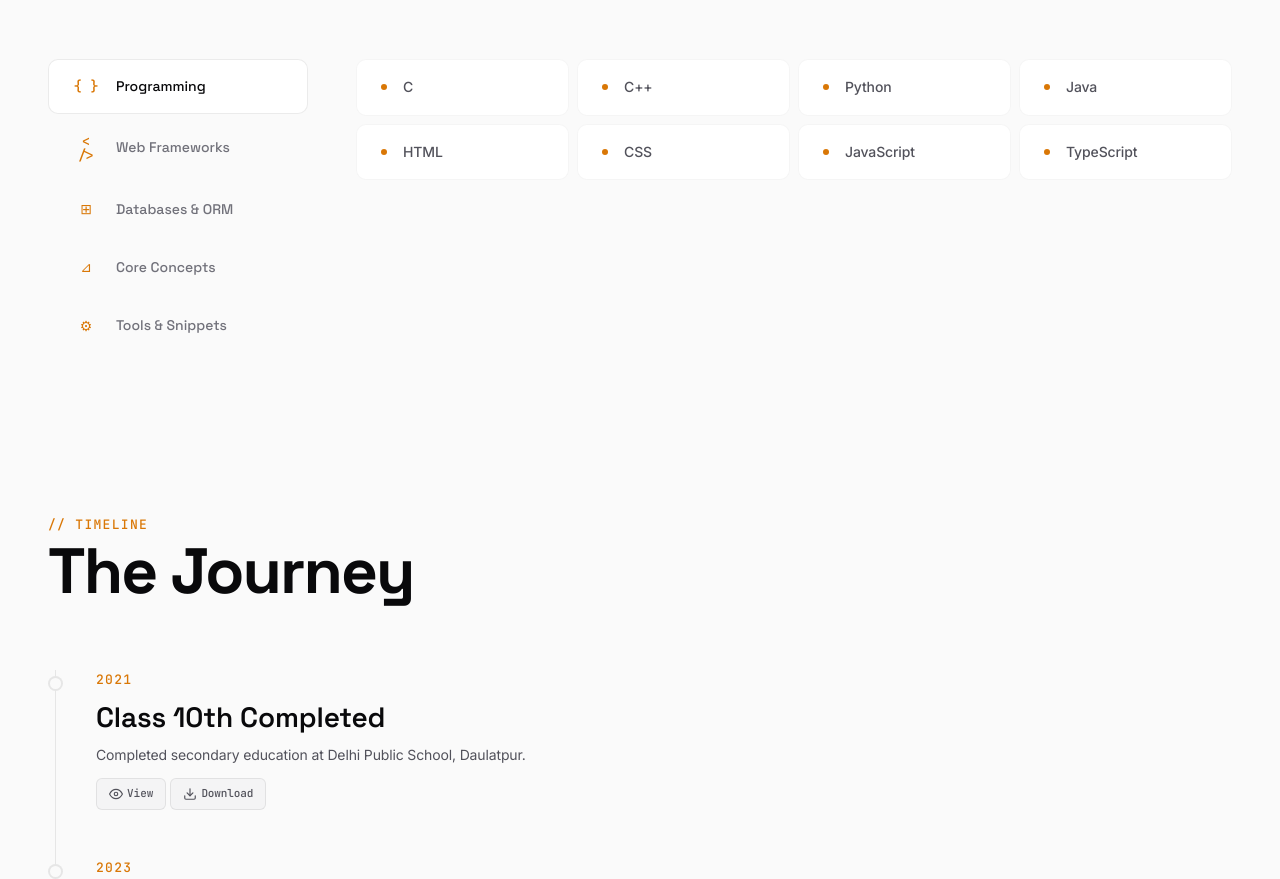
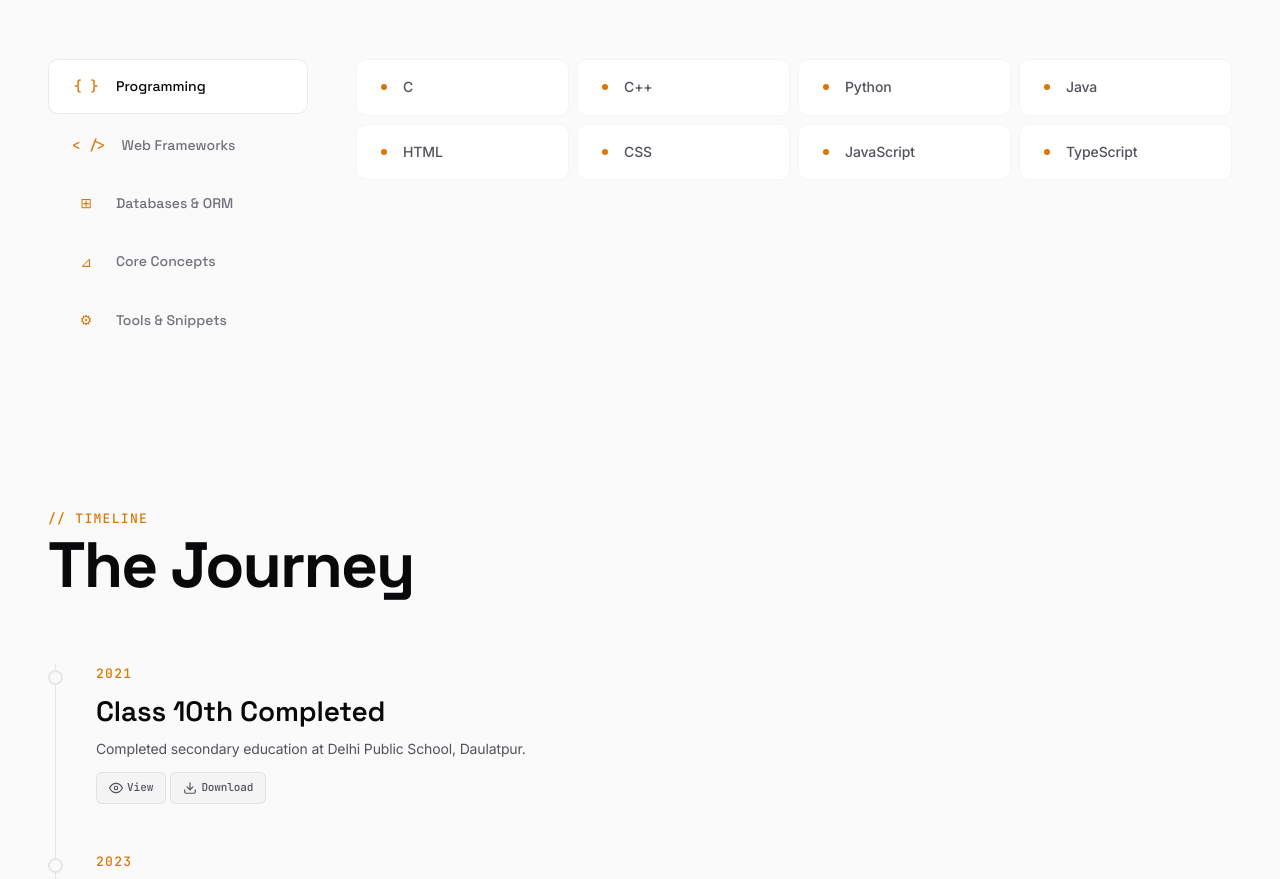
Before and after one commit to ujjwal9034/ujjwal-portfolio, a React (Vite) app: page / in a window 1280 px wide. Shown: the part 5820-6699 px from the top of the page. Built offline with nearby package versions, Linux system fonts and the light colour scheme.

Commit message:
Fix: Prevent Web Frameworks category icon from wrapping to two lines

```diff
--- a/src/components/skills/Skills.css
+++ b/src/components/skills/Skills.css
@@ -45,7 +45,9 @@
   font-family: var(--font-mono);
   font-size: 0.875rem;
   color: var(--accent);
-  width: 28px;
+  min-width: 28px;
+  width: auto;
+  white-space: nowrap;
   display: inline-flex;
   align-items: center;
   justify-content: center;
```
